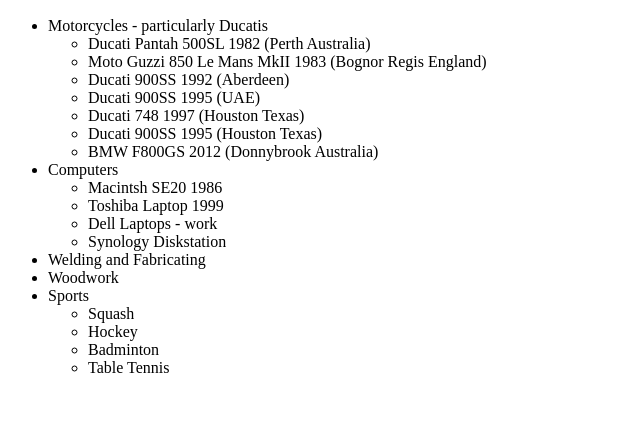
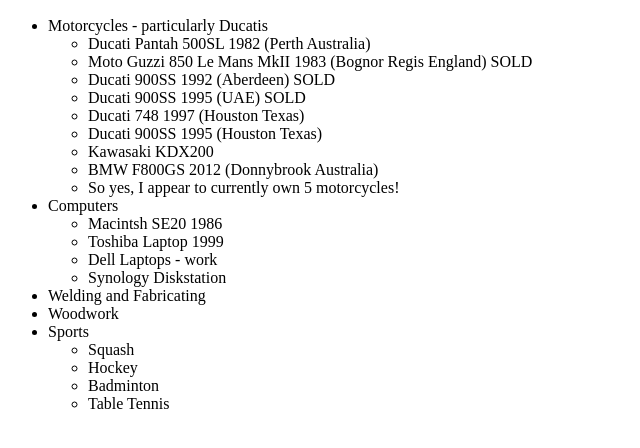
Before and after one commit to Jim748/Resume, a plain HTML site: page about.html in a window 1280 px wide. Shown: the part 50-498 px from the top of the page, without its empty margins (0-640 px from the left). Drawn offline with Linux system fonts and the light colour scheme.

Commit message:
Update about.html

```diff
--- a/about.html
+++ b/about.html
@@ -11,12 +11,14 @@
             <li>Motorcycles - particularly Ducatis
                 <ul>
                     <li>Ducati Pantah 500SL 1982 (Perth Australia)</li>
-                    <li>Moto Guzzi 850 Le Mans MkII 1983 (Bognor Regis England)</li>
-                    <li>Ducati 900SS 1992 (Aberdeen)</li>
-                    <li>Ducati 900SS 1995 (UAE)</li>
+                    <li>Moto Guzzi 850 Le Mans MkII 1983 (Bognor Regis England) SOLD</li>
+                    <li>Ducati 900SS 1992 (Aberdeen) SOLD</li>
+                    <li>Ducati 900SS 1995 (UAE) SOLD</li>
                     <li>Ducati 748 1997 (Houston Texas)</li>
                     <li>Ducati 900SS 1995 (Houston Texas)</li>
+                    <li>Kawasaki KDX200</li>
                     <li>BMW F800GS 2012 (Donnybrook Australia)</li>
+                    <li>So yes, I appear to currently own 5 motorcycles!</li>
                 </ul>
             </li>
             <li>Computers
```
